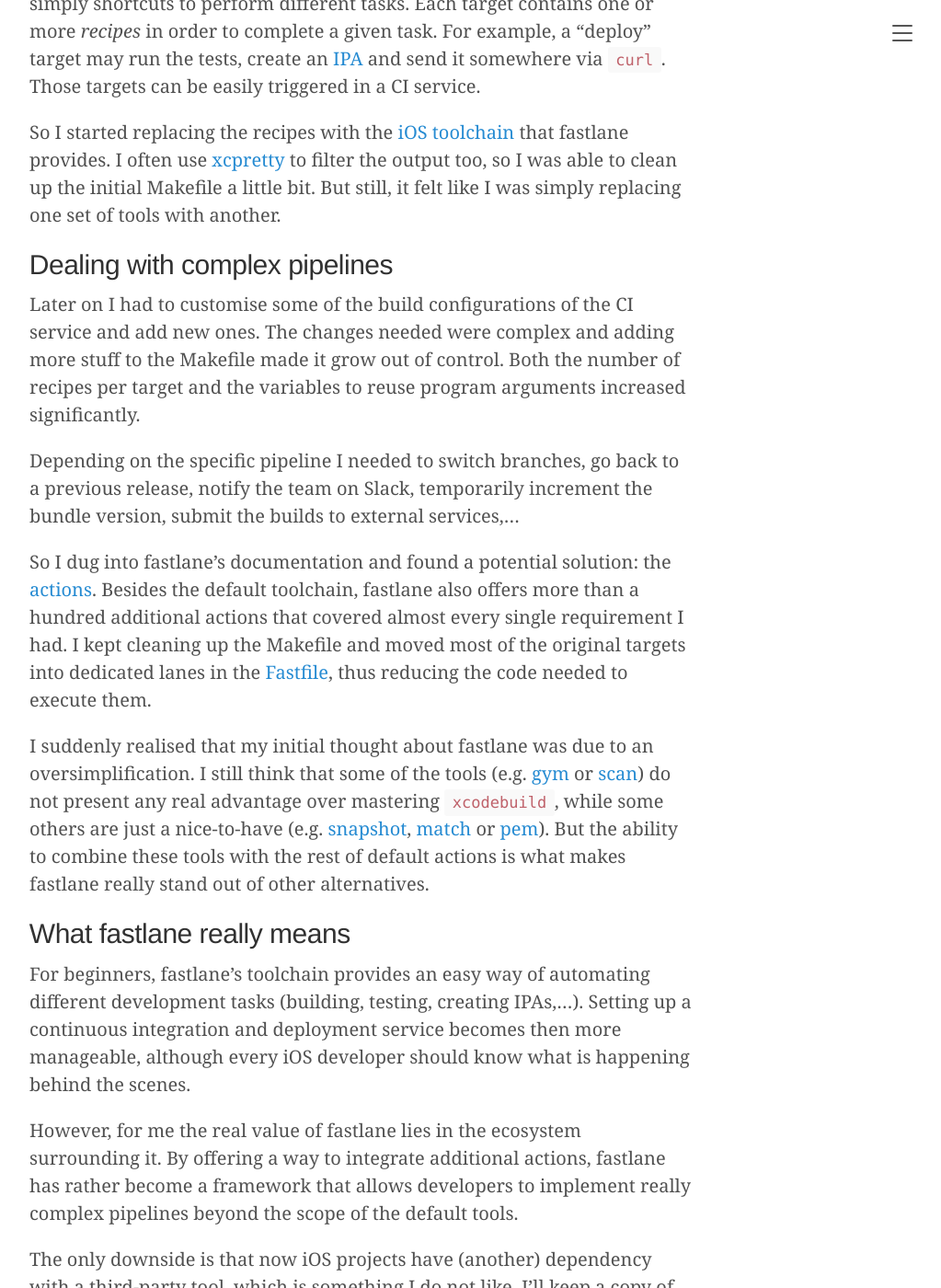
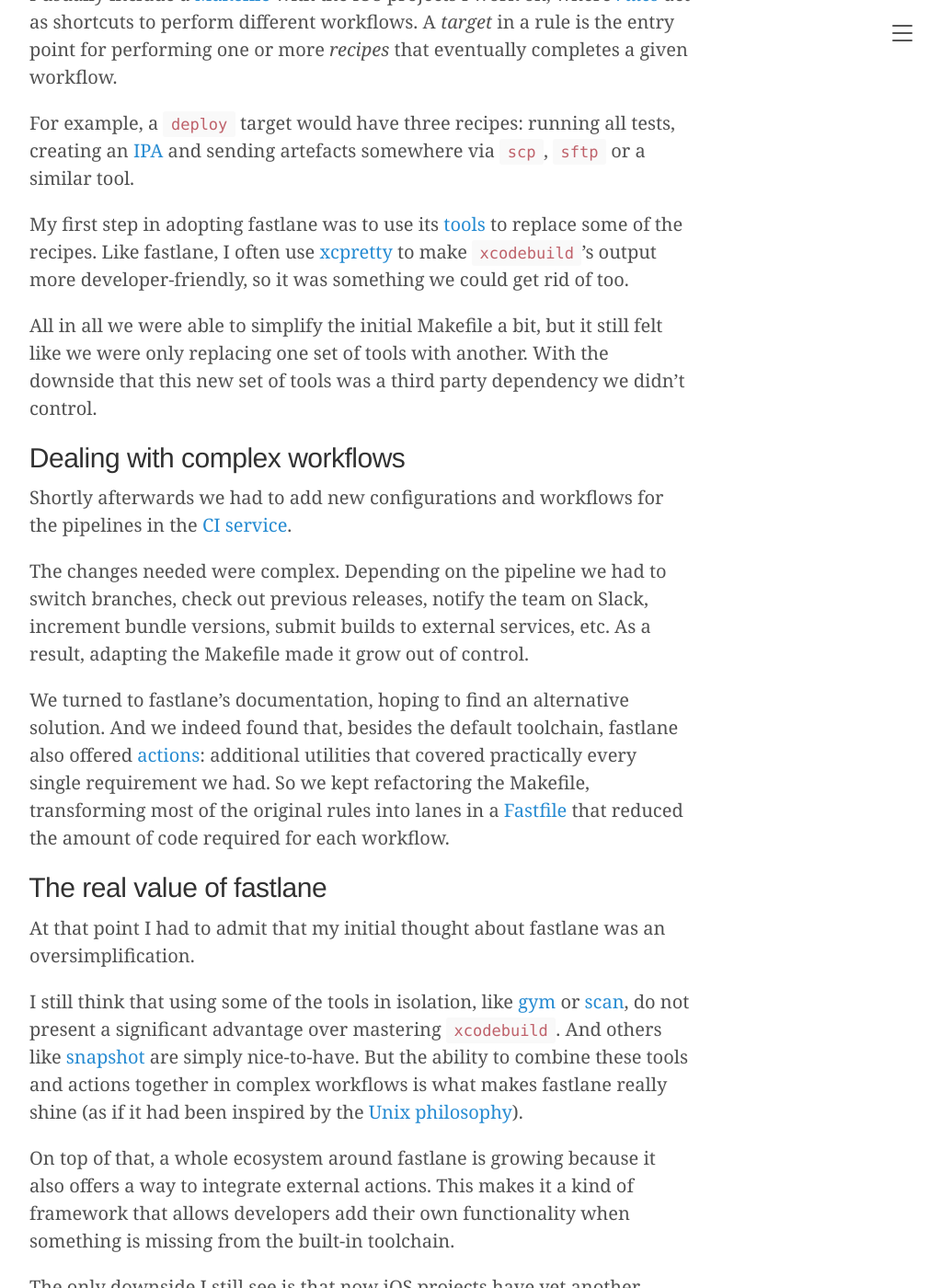
Before and after one commit to elitalon/elitalon.github.io, a Jekyll site: the page built from _posts/2016-02-20-the-real-value-of-fastlane.md, in a window 1280 px wide and 1400 px high, scrolled down 601 px. Shown: the whole window at 92% size, without its empty margins (248-1271 px from the left). Built offline with Jekyll 4.4.1, drawn with Linux system fonts in a browser that asks for light colours; some of the changed text lies outside the part shown.

Commit message:
Review and edit 'The real value of fastlane'

```diff
--- a/_posts/2016-02-20-the-real-value-of-fastlane.md
+++ b/_posts/2016-02-20-the-real-value-of-fastlane.md
@@ -1,33 +1,36 @@
 ---
 title: The real value of fastlane
-description: Discovering where fastlane really shines when going beyond the default tools for more complex deployment pipelines
+description: Realising that fastlane really shines when composing actions for more complex deployment pipelines
 ---
-When [fastlane](https://fastlane.tools) started to get attention from the community, I was not particularly excited about it. I thought it was certainly a cool project, but it was not solving any real problem.
+I was not particularly excited when [fastlane](https://fastlane.tools) started to get attention from the community. I agreed it was a cool project, but it was not solving any actual problem I had.
 
 <!--more-->
 
-We already had [nomad](https://github.com/nomad) and [xctool](https://github.com/facebook/xctool), plus `xcrun` and the improved `xcodebuild`. I just didn't see the need of another tool to deal with workflows that any seasoned iOS developer should be able to manage. However, I got involved recently in a relatively big project and decided to give fastlane a go.
+We already had [nomad](https://github.com/nomad), [xctool](https://github.com/facebook/xctool), `xcrun` and an improved `xcodebuild`. I just didn't see the need of another tool to deal with workflows that any seasoned iOS developer should be familiar with.
 
+But I got involved recently in a relatively big project and decided to try fastlane.
 
-## Cleaning a Makefile
-I usually include a [Makefile](https://www.gnu.org/software/make/manual/make.html#Introduction) with my iOS projects, where the *targets* are simply shortcuts to perform different tasks. Each target contains one or more *recipes* in order to complete a given task. For example, a "deploy" target may run the tests, create an [IPA](https://en.wikipedia.org/wiki/.ipa_(file_extension)) and send it somewhere via `curl`. Those targets can be easily triggered in a CI service.
+## Simplifying Makefiles
+I usually include a [Makefile](https://www.gnu.org/software/make/manual/make.html#Introduction) with the iOS projects I work on, where [_rules_](https://www.gnu.org/software/make/manual/html_node/Rule-Introduction.html) act as shortcuts to perform different workflows. A _target_ in a rule is the entry point for performing one or more _recipes_ that eventually completes a given workflow.
 
-So I started replacing the recipes with the [iOS toolchain](https://github.com/fastlane/fastlane/blob/7aeb29aea2eb437f8c6bd79f9c657528f160a3d0/README.md#fastlane-toolchain) that fastlane provides. I often use [xcpretty](https://github.com/supermarin/xcpretty) to filter the output too, so I was able to clean up the initial Makefile a little bit. But still, it felt like I was simply replacing one set of tools with another.
+For example, a `deploy` target would have three recipes: running all tests, creating an [IPA](https://en.wikipedia.org/wiki/.ipa_(file_extension)) and sending artefacts somewhere via `scp`, `sftp` or a similar tool.
 
+My first step in adopting fastlane was to use its [tools](https://github.com/fastlane/fastlane/blob/7aeb29aea2eb437f8c6bd79f9c657528f160a3d0/README.md#fastlane-toolchain) to replace some of the recipes. Like fastlane, I often use [xcpretty](https://github.com/supermarin/xcpretty) to make `xcodebuild`'s output more developer-friendly, so it was something we could get rid of too.
 
-## Dealing with complex pipelines
-Later on I had to customise some of the build configurations of the CI service and add new ones. The changes needed were complex and adding more stuff to the Makefile made it grow out of control. Both the number of recipes per target and the variables to reuse program arguments increased significantly.
+All in all we were able to simplify the initial Makefile a bit, but it still felt like we were only replacing one set of tools with another. With the downside that this new set of tools was a third party dependency we didn't control.
 
-Depending on the specific pipeline I needed to switch branches, go back to a previous release, notify the team on Slack, temporarily increment the bundle version, submit the builds to external services,…
+## Dealing with complex workflows
+Shortly afterwards we had to add new configurations and workflows for the pipelines in the [CI service](https://en.wikipedia.org/wiki/Continuous_integration).
 
-So I dug into fastlane's documentation and found a potential solution: the [actions](https://github.com/fastlane/fastlane/blob/master/docs/Actions.md). Besides the default toolchain, fastlane also offers more than a hundred additional actions that covered almost every single requirement I had. I kept cleaning up the Makefile and moved most of the original targets into dedicated lanes in the [Fastfile](https://github.com/fastlane/fastlane/tree/master/docs), thus reducing the code needed to execute them.
+The changes needed were complex. Depending on the pipeline we had to switch branches, check out previous releases, notify the team on Slack, increment bundle versions, submit builds to external services, etc. As a result, adapting the Makefile made it grow out of control.
 
-I suddenly realised that my initial thought about fastlane was due to an oversimplification. I still think that some of the tools (e.g. [gym](https://github.com/fastlane/gym) or [scan](https://github.com/fastlane/scan)) do not present any real advantage over mastering `xcodebuild`, while some others are just a nice-to-have (e.g. [snapshot](https://github.com/fastlane/snapshot), [match](https://github.com/fastlane/match) or [pem](https://github.com/fastlane/pem)). But the ability to combine these tools with the rest of default actions is what makes fastlane really stand out of other alternatives.
+We turned to fastlane's documentation, hoping to find an alternative solution. And we indeed found that, besides the default toolchain, fastlane also offered [actions](https://github.com/fastlane/fastlane/blob/master/docs/Actions.md): additional utilities that covered practically every single requirement we had. So we kept refactoring the Makefile, transforming most of the original rules into lanes in a [Fastfile](https://github.com/fastlane/fastlane/blob/7aeb29aea2eb437f8c6bd79f9c657528f160a3d0/docs/README.md#fastfile) that reduced the amount of code required for each workflow.
 
+## The real value of fastlane
+At that point I had to admit that my initial thought about fastlane was an oversimplification.
 
-## What fastlane really means
-For beginners, fastlane's toolchain provides an easy way of automating different development tasks (building, testing, creating IPAs,…). Setting up a continuous integration and deployment service becomes then more manageable, although every iOS developer should know what is happening behind the scenes.
+I still think that using some of the tools in isolation, like [gym](https://github.com/fastlane/gym) or [scan](https://github.com/fastlane/scan), do not present a significant advantage over mastering `xcodebuild`. And others like [snapshot](https://github.com/fastlane/snapshot) are simply nice-to-have. But the ability to combine these tools and actions together in complex workflows is what makes fastlane really shine (as if it had been inspired by the [Unix philosophy](https://en.wikipedia.org/wiki/Unix_philosophy)).
 
-However, for me the real value of fastlane lies in the ecosystem surrounding it. By offering a way to integrate additional actions, fastlane has rather become a framework that allows developers to implement really complex pipelines beyond the scope of the default tools.
+On top of that, a whole ecosystem around fastlane is growing because it also offers a way to integrate external actions. This makes it a kind of framework that allows developers add their own functionality when something is missing from the built-in toolchain.
 
-The only downside is that now iOS projects have (another) dependency with a third-party tool, which is something I do not like. I'll keep a copy of my good old Makefile, just in case.
+The only downside I still see is that now iOS projects have yet another dependency with a third party tool, which is always a risk. I'll keep a copy of my good old Makefile, just in case.
```
